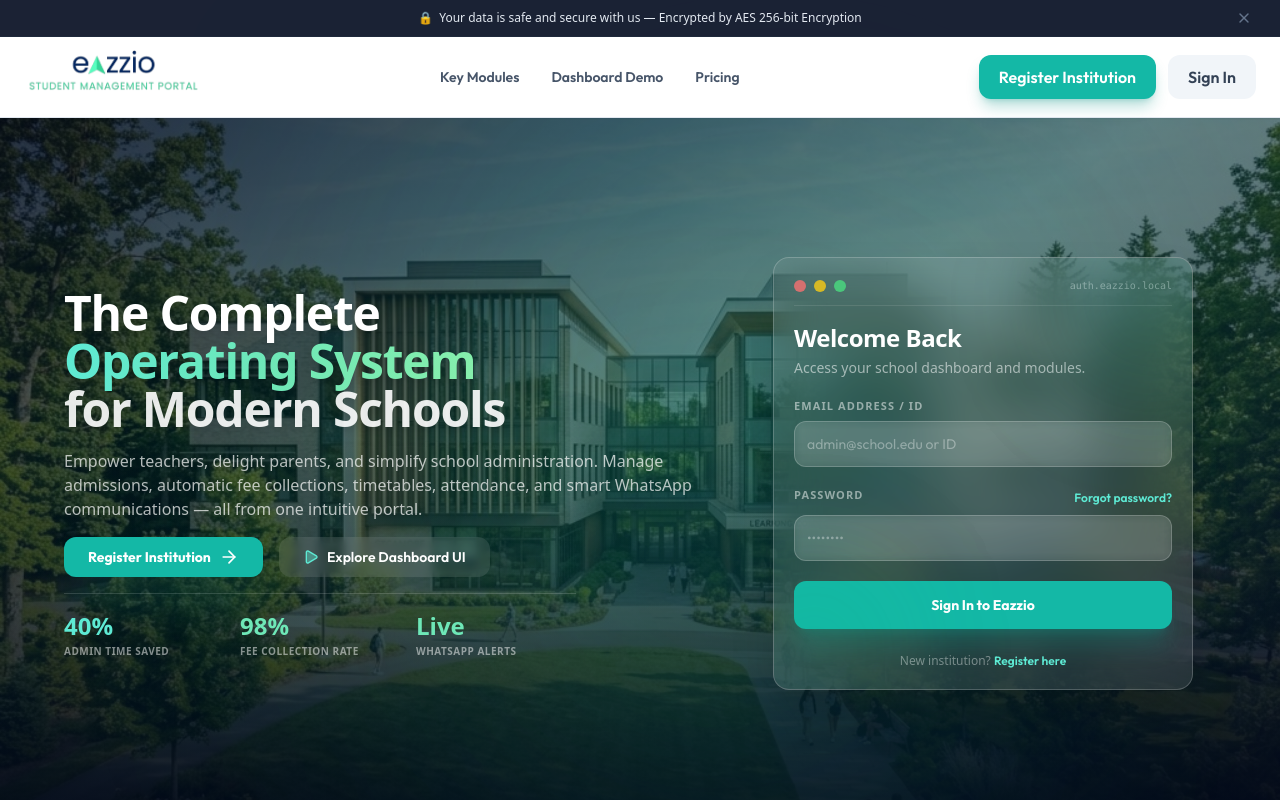
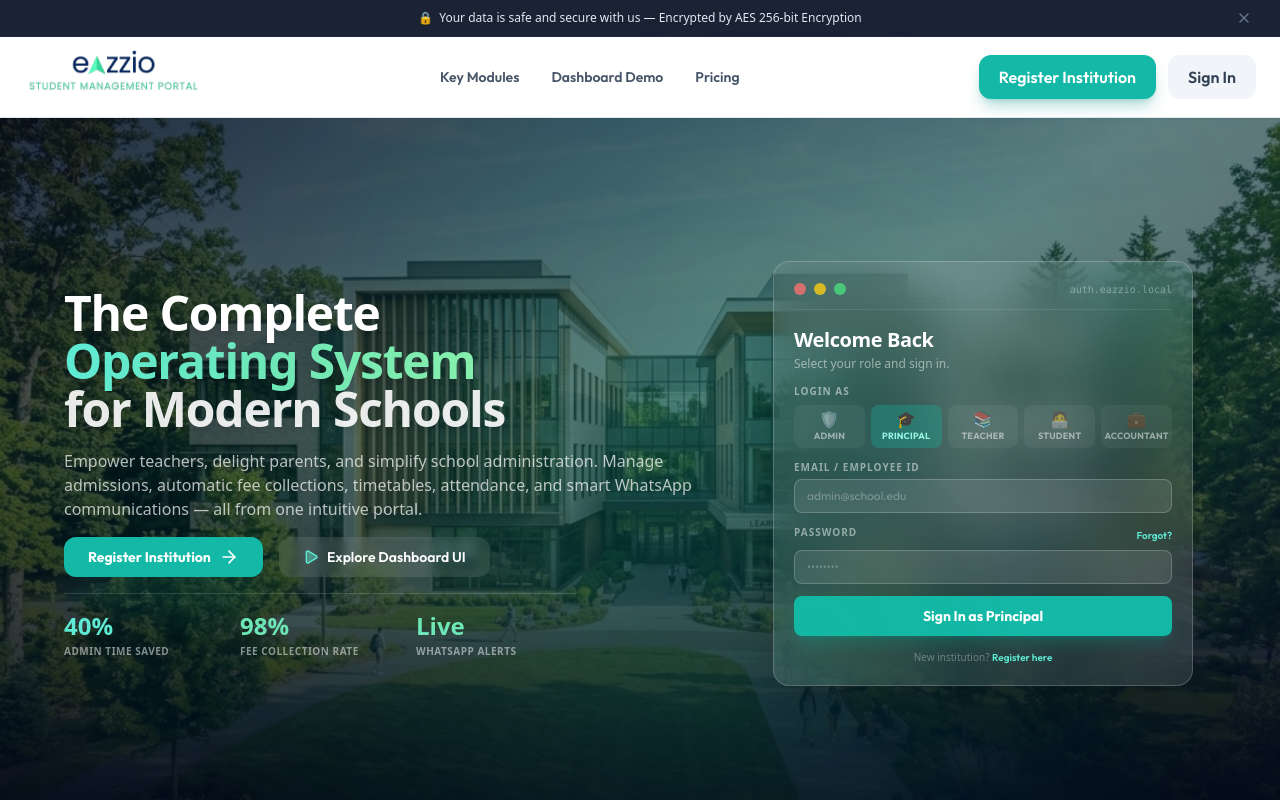
Before and after one commit to Eazzio-Technologies-Pvt-Ltd/Eazzio-School, a React (Vite) app in the folder frontend/: page / in a window 1280 px wide. Shown: the top 800 px of the page. Built offline with nearby package versions, Linux system fonts and the light colour scheme; no server answers.

Commit message:
feat: add role selector UI to landing page login card

```diff
--- a/frontend/src/pages/Landing.jsx
+++ b/frontend/src/pages/Landing.jsx
@@ -57,7 +57,7 @@
   const [authEmail, setAuthEmail] = useState("");
   const [authPassword, setAuthPassword] = useState("");
   const [authName, setAuthName] = useState("");
-  const [authRole, setAuthRole] = useState("Teacher"); // Administrator, Teacher, Parent
+  const [authRole, setAuthRole] = useState("Principal"); // Admin, Principal, Teacher, Student, Accountant
   const [authLoading, setAuthLoading] = useState(false);
   const [authSuccess, setAuthSuccess] = useState(false);
   const [authError, setAuthError] = useState("");
@@ -410,38 +410,69 @@
                           </button>
                         </div>
                       ) : (
-                        <form onSubmit={handleAuthSubmit} className="space-y-5">
+                        <form onSubmit={handleAuthSubmit} className="space-y-3">
                           <div>
-                            <h3 className="text-2xl font-bold text-white">
-                              Welcome Back
-                            </h3>
-                            <p className="text-sm text-white/55 mt-1">
-                              Access your school dashboard and modules.
-                            </p>
+                            <h3 className="text-xl font-bold text-white">Welcome Back</h3>
+                            <p className="text-xs text-white/50 mt-0.5">Select your role and sign in.</p>
+                          </div>
+
+                          {/* Role Selector */}
+                          <div>
+                            <label className="block text-[10px] font-bold text-white/50 uppercase tracking-widest mb-1.5">Login As</label>
+                            <div className="grid grid-cols-5 gap-1.5">
+                              {[
+                                { id: 'Admin',       icon: '🛡️' },
+                                { id: 'Principal',   icon: '🎓' },
+                                { id: 'Teacher',     icon: '📚' },
+                                { id: 'Student',     icon: '🧑‍💻' },
+                                { id: 'Accountant',  icon: '💼' },
+                              ].map(({ id, icon }) => (
+                                <button
+                                  key={id}
+                                  type="button"
+                                  onClick={() => setAuthRole(id)}
+                                  className={`flex flex-col items-center gap-0.5 py-1.5 rounded-lg border text-[9px] font-bold uppercase tracking-wide transition-all ${
+                                    authRole === id
+                                      ? 'bg-teal-500/30 border-teal-400 text-teal-200'
+                                      : 'bg-white/5 border-white/15 text-white/50 hover:bg-white/10 hover:text-white/70'
+                                  }`}
+                                >
+                                  <span className="text-base leading-none">{icon}</span>
+                                  <span>{id}</span>
+                                </button>
+                              ))}
+                            </div>
                           </div>
 
                           {authError && (
-                            <div className="p-3 bg-red-500/15 border border-red-400/30 rounded-xl text-red-300 text-xs font-semibold flex items-center gap-2">
-                              <AlertCircle className="w-4 h-4" /> {authError}
+                            <div className="p-2 bg-red-500/15 border border-red-400/30 rounded-lg text-red-300 text-xs font-semibold flex items-center gap-2">
+                              <AlertCircle className="w-3.5 h-3.5 shrink-0" /> {authError}
                             </div>
                           )}
 
                           <div>
-                            <label className="block text-[11px] font-bold text-white/50 uppercase tracking-widest mb-1.5">Email Address / ID</label>
+                            <label className="block text-[10px] font-bold text-white/50 uppercase tracking-widest mb-1">
+                              {authRole === 'Student' ? 'Student ID' : 'Email / Employee ID'}
+                            </label>
                             <input
                               type="text"
                               required
                               value={authEmail}
                               onChange={(e) => setAuthEmail(e.target.value)}
-                              placeholder="admin@school.edu or ID"
-                              className="w-full p-3 bg-white/10 border border-white/20 rounded-xl text-sm text-white placeholder:text-white/35 outline-none focus:border-teal-400 focus:ring-1 focus:ring-teal-400/50 transition-all backdrop-blur-sm"
+                              placeholder={
+                                authRole === 'Student'    ? 'e.g. STU2025001' :
+                                authRole === 'Teacher'    ? 'email or EMP001' :
+                                authRole === 'Accountant' ? 'email or EMP001' :
+                                'admin@school.edu'
+                              }
+                              className="w-full px-3 py-2 bg-white/10 border border-white/20 rounded-lg text-xs text-white placeholder:text-white/30 outline-none focus:border-teal-400 focus:ring-1 focus:ring-teal-400/50 transition-all"
                             />
                           </div>
 
                           <div>
-                            <div className="flex justify-between items-center mb-1.5">
-                              <label className="block text-[11px] font-bold text-white/50 uppercase tracking-widest">Password</label>
-                              <button type="button" className="text-xs text-teal-300 hover:text-teal-200 hover:underline font-semibold">Forgot password?</button>
+                            <div className="flex justify-between items-center mb-1">
+                              <label className="block text-[10px] font-bold text-white/50 uppercase tracking-widest">Password</label>
+                              <button type="button" className="text-[10px] text-teal-300 hover:text-teal-200 hover:underline font-semibold">Forgot?</button>
                             </div>
                             <input
                               type="password"
@@ -449,27 +480,30 @@
                               value={authPassword}
                               onChange={(e) => setAuthPassword(e.target.value)}
                               placeholder="••••••••"
-                              className="w-full p-3 bg-white/10 border border-white/20 rounded-xl text-sm text-white placeholder:text-white/35 outline-none focus:border-teal-400 focus:ring-1 focus:ring-teal-400/50 transition-all backdrop-blur-sm"
+                              className="w-full px-3 py-2 bg-white/10 border border-white/20 rounded-lg text-xs text-white placeholder:text-white/30 outline-none focus:border-teal-400 focus:ring-1 focus:ring-teal-400/50 transition-all"
                             />
                           </div>
 
                           <button
                             type="submit"
                             disabled={authLoading}
-                            className="w-full py-3.5 bg-teal-500 hover:bg-teal-400 disabled:bg-teal-600/50 text-white font-bold rounded-xl text-sm shadow-xl shadow-teal-600/30 active:scale-[0.98] transition-all flex items-center justify-center gap-1.5"
+                            className="w-full py-2.5 bg-teal-500 hover:bg-teal-400 disabled:bg-teal-600/50 text-white font-bold rounded-lg text-sm shadow-lg shadow-teal-600/30 active:scale-[0.98] transition-all flex items-center justify-center gap-1.5"
                           >
                             {authLoading ? (
                               <>
                                 <div className="w-4 h-4 border-2 border-white border-t-transparent rounded-full animate-spin"></div>
-                                <span>Processing...</span>
+                                <span>Signing in...</span>
                               </>
                             ) : (
-                              <span>Sign In to Eazzio</span>
+                              <span>Sign In as {authRole}</span>
                             )}
                           </button>
 
-                          <p className="text-center text-xs text-white/40 pt-1">
-                            New institution? <button type="button" onClick={() => navigate('/register')} className="text-teal-300 hover:text-teal-200 font-semibold">Register here</button>
+                          <p className="text-center text-[10px] text-white/35 pt-0.5">
+                            New institution?{' '}
+                            <button type="button" onClick={() => navigate('/register')} className="text-teal-300 hover:text-teal-200 font-semibold">
+                              Register here
+                            </button>
                           </p>
                         </form>
                       )}
```
